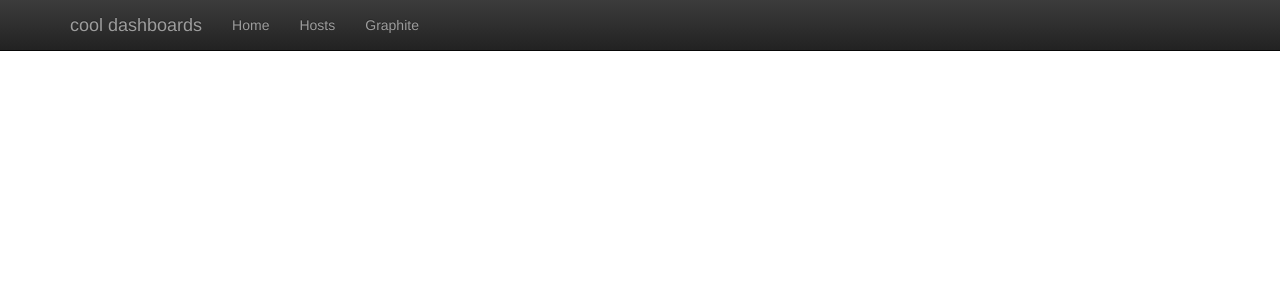
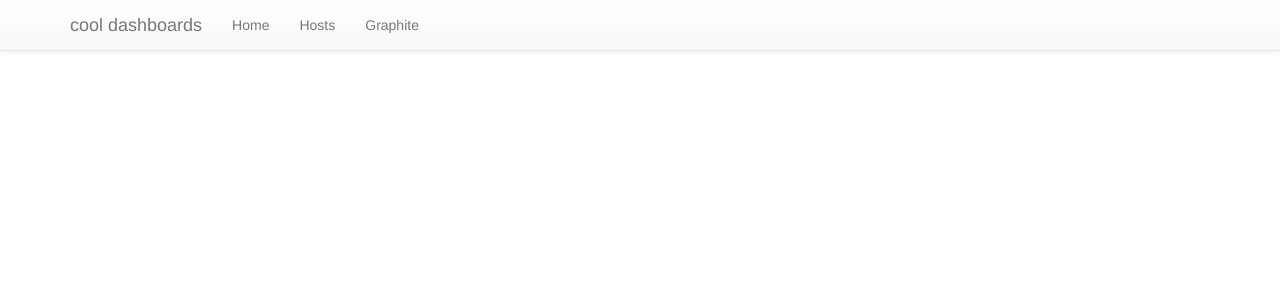
Before and after one commit to mrtazz/yagd, a PHP site: page /index.php in a window 1280 px wide. Shown: the top 300 px of the page. Run offline with PHP 8.4, Linux system fonts and the light colour scheme; some libraries are stand-ins or nearby versions.

Commit message:
use default navbar

```diff
--- a/phplib/header.php
+++ b/phplib/header.php
@@ -33,7 +33,7 @@ function echoActiveClassIfRequestMatches($requestUri)
     <![endif]-->
   </head>
   <body>
-    <div class="navbar navbar-inverse navbar-fixed-top" role="navigation">
+    <div class="navbar navbar-default navbar-fixed-top" role="navigation">
       <div class="container">
         <div class="navbar-header">
           <button type="button" class="navbar-toggle" data-toggle="collapse" data-target=".navbar-collapse">
```
